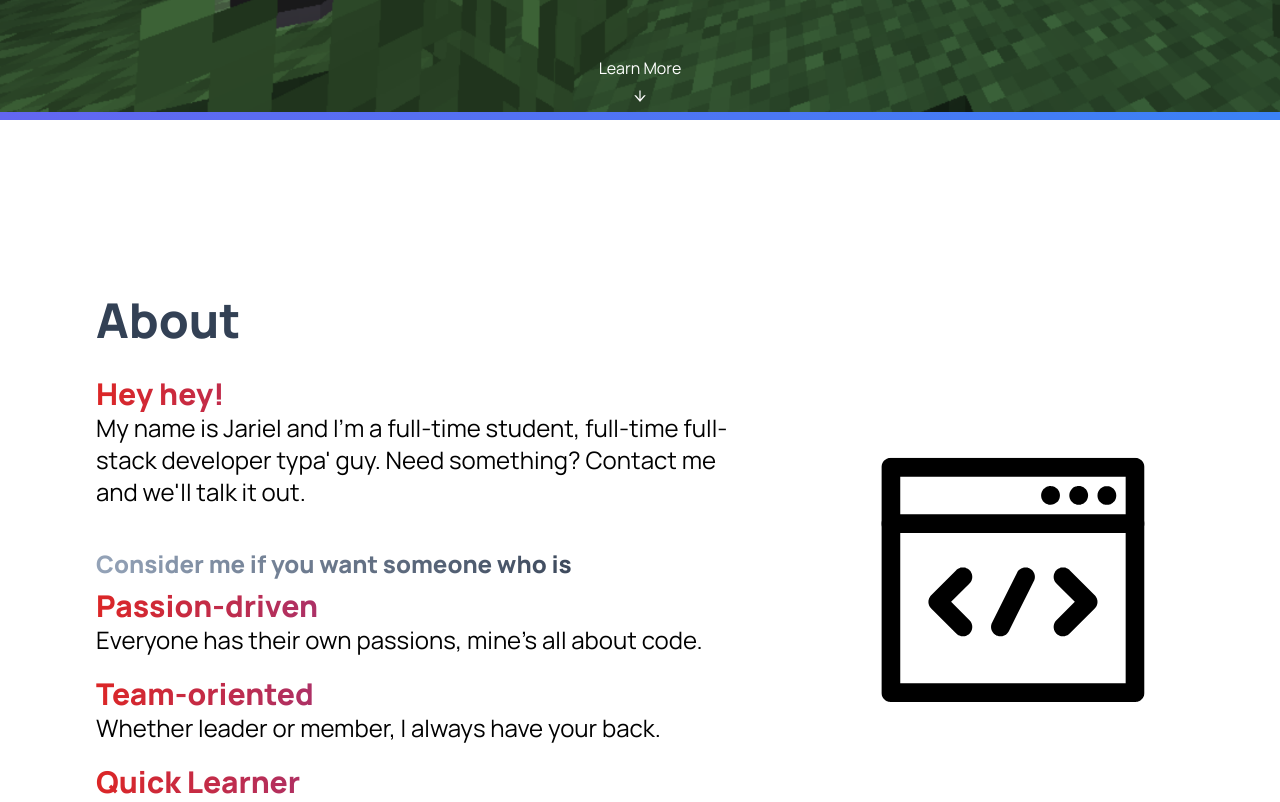
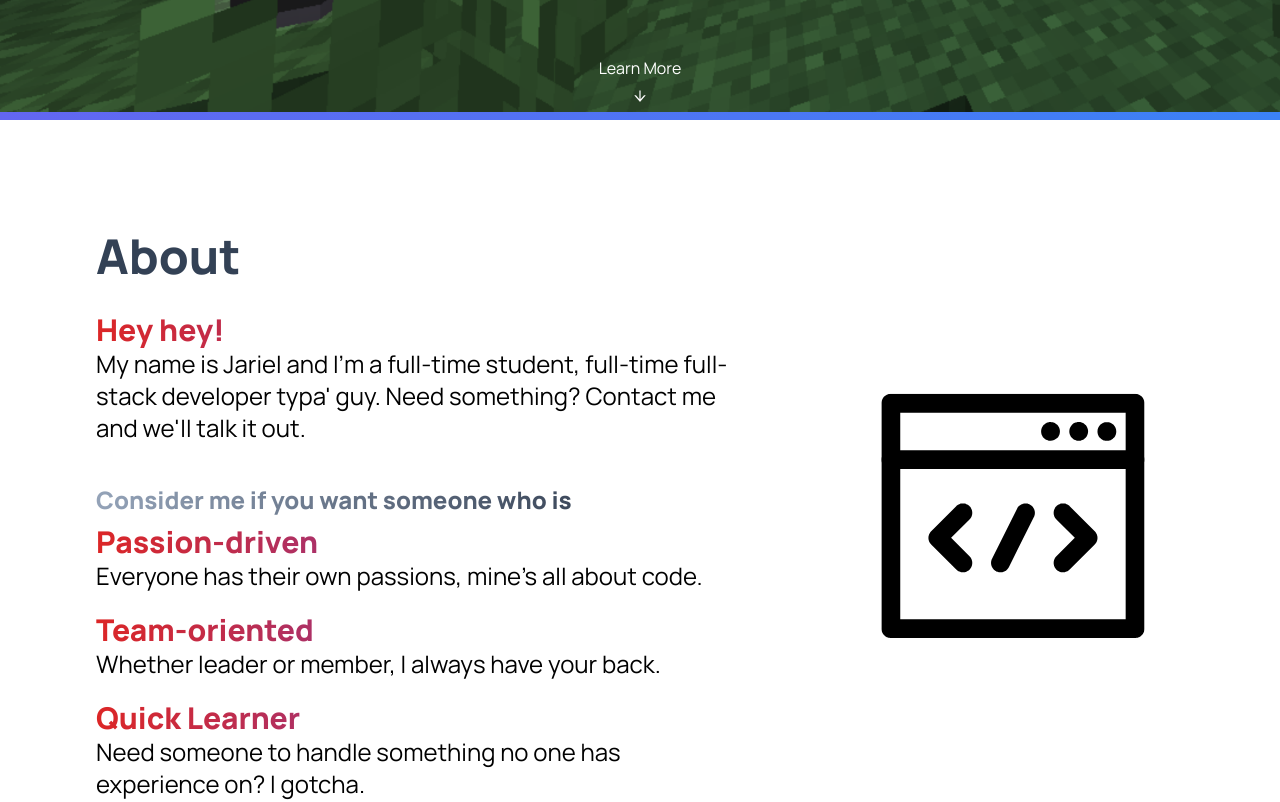
Before and after one commit to ryanamay/fuwaa.020322, a Next.js app: page / in a window 1280 px wide. Shown: the part 680-1482 px from the top of the page. Built offline with nearby package versions, Linux system fonts and the light colour scheme.

Commit message:
feat: add animation?

```diff
--- a/src/components/About.js
+++ b/src/components/About.js
@@ -1,6 +1,6 @@
 export default function About() {
   return (
-    <div id="about" className="flex flex-row flex-grow justify-center pt-32 lg:mx-12 md:mx-0">
+    <div id="about" className="flex flex-row flex-grow justify-center pt-16 lg:mx-12 md:mx-0">
       <div className="flex flex-col flex-grow px-12 py-12 max-w-5xl">
         <h1 className="inline text-5xl font-bold text-slate-700 mb-8">About</h1>
         <h3 className="inline text-3xl font-bold text-transparent bg-clip-text bg-gradient-to-r from-red-600 to-indigo-600">Hey hey!</h3>
--- /dev/null
+++ b/src/components/LazyShow.js
@@ -0,0 +1,53 @@
+import {motion, useAnimation} from 'framer-motion';
+import { useEffect, useRef, useState } from 'react';
+
+export default function LazyShow({ children }) {
+  const controls = useAnimation();
+  const rootRef = useRef();
+  const onScreen = useOnScreen(rootRef);
+  useEffect(() => {
+    if (onScreen) {
+      controls.start({
+        y: 0,
+        opacity: 1,
+        transition: {
+          duration: 0.5,
+          ease: "easeOut"
+        }
+      });
+    }
+  }, [onScreen, controls]);
+  return (
+    <motion.div
+      className="lazy-div"
+      ref={rootRef}
+      initial={{ opacity: 0, y: 10 }}
+      animate={controls}
+    >
+      {children}
+    </motion.div>
+  );
+};
+
+function useOnScreen(ref, rootMargin = '0px') {
+  const [isIntersecting, setIntersecting] = useState(false);
+
+  useEffect(() => {
+    const observer = new IntersectionObserver(
+      ([entry]) => {
+        setIntersecting(entry.isIntersecting);
+      },
+      {
+        rootMargin
+      }
+    );
+    if (ref.current) {
+      observer.observe(ref.current);
+    }
+    return () => {
+      observer.unobserve(ref.current);
+    };
+  }, []);
+
+  return isIntersecting;
+}
--- a/src/pages/index.js
+++ b/src/pages/index.js
@@ -1,30 +1,35 @@
-import SEO from '../components/SEO';
-import Navbar from '../components/Navbar';
-import Header from '../components/Header';
-import About from '../components/About';
-import Footer from '../components/Footer';
-import Skills from '../components/Skills';
-import Projects from '../components/Projects';
-import Contact from '../components/Contact';
-import { useEffect } from 'react';
-import Script from 'next/script';
+import SEO from "../components/SEO";
+import Navbar from "../components/Navbar";
+import Header from "../components/Header";
+import About from "../components/About";
+import Footer from "../components/Footer";
+import Skills from "../components/Skills";
+import Projects from "../components/Projects";
+import Contact from "../components/Contact";
+import { useEffect } from "react";
+import Script from "next/script";
+import LazyShow from "../components/LazyShow";
 
 export default function Home() {
   return (
     <main className="font-Manrope relative">
-        <SEO
-          title="Home"
-         />
+      <SEO title="Home" />
       <Navbar />
-          <Header
-            image="/bg.png"
-          />
+      <Header image="/bg.png" />
+      <LazyShow>
         <About />
+      </LazyShow>
+      <LazyShow>
         <Skills />
+      </LazyShow>
+      <LazyShow>
         <Projects />
+      </LazyShow>
+      <LazyShow>
         <Contact />
+      </LazyShow>
       <Footer />
-        <Script src="https://unpkg.com/smoothscroll-polyfill@0.4.4/dist/smoothscroll.min.js"/>
+      <Script src="https://unpkg.com/smoothscroll-polyfill@0.4.4/dist/smoothscroll.min.js" />
     </main>
-  )
+  );
 }
```
Also changed, not shown: src/pages/smoothscroll.js (added, +1 -0 lines), styles/tailwind.css. Lines whose indentation alone changed are shown as unchanged.
